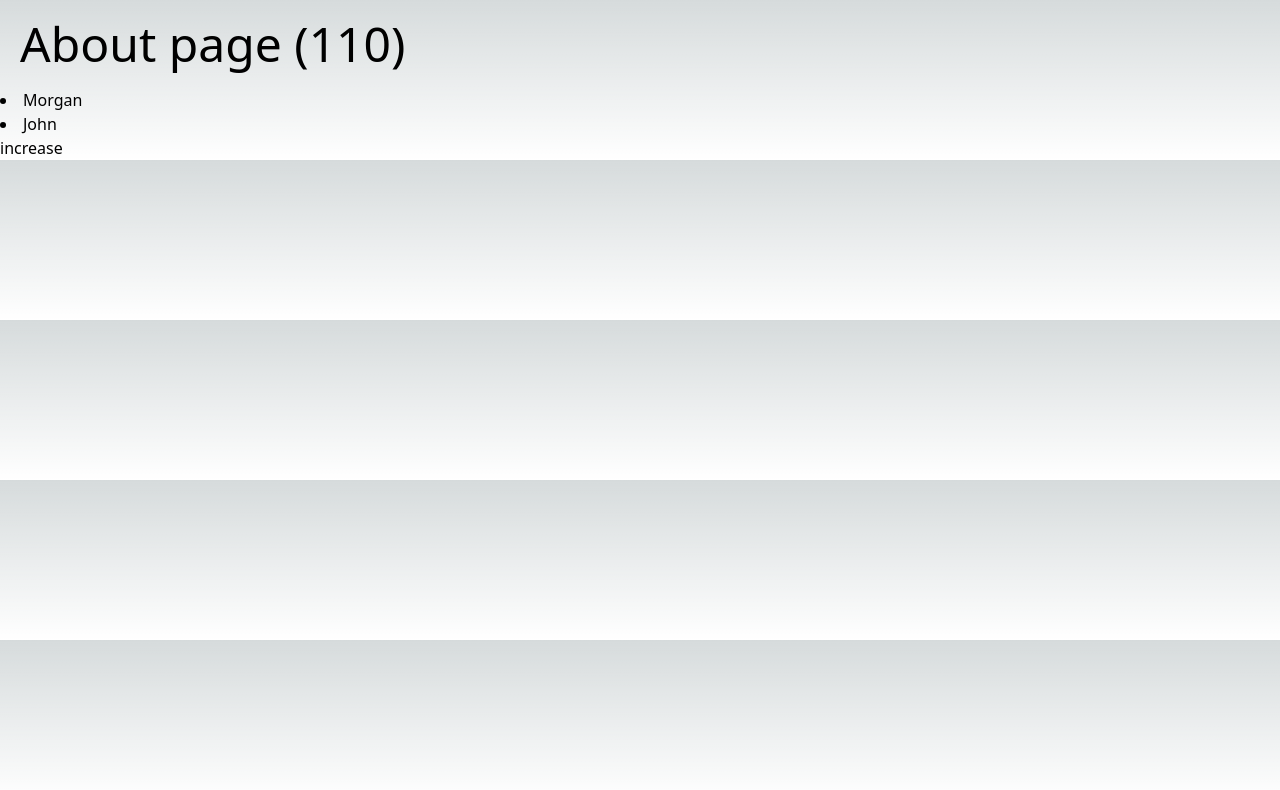
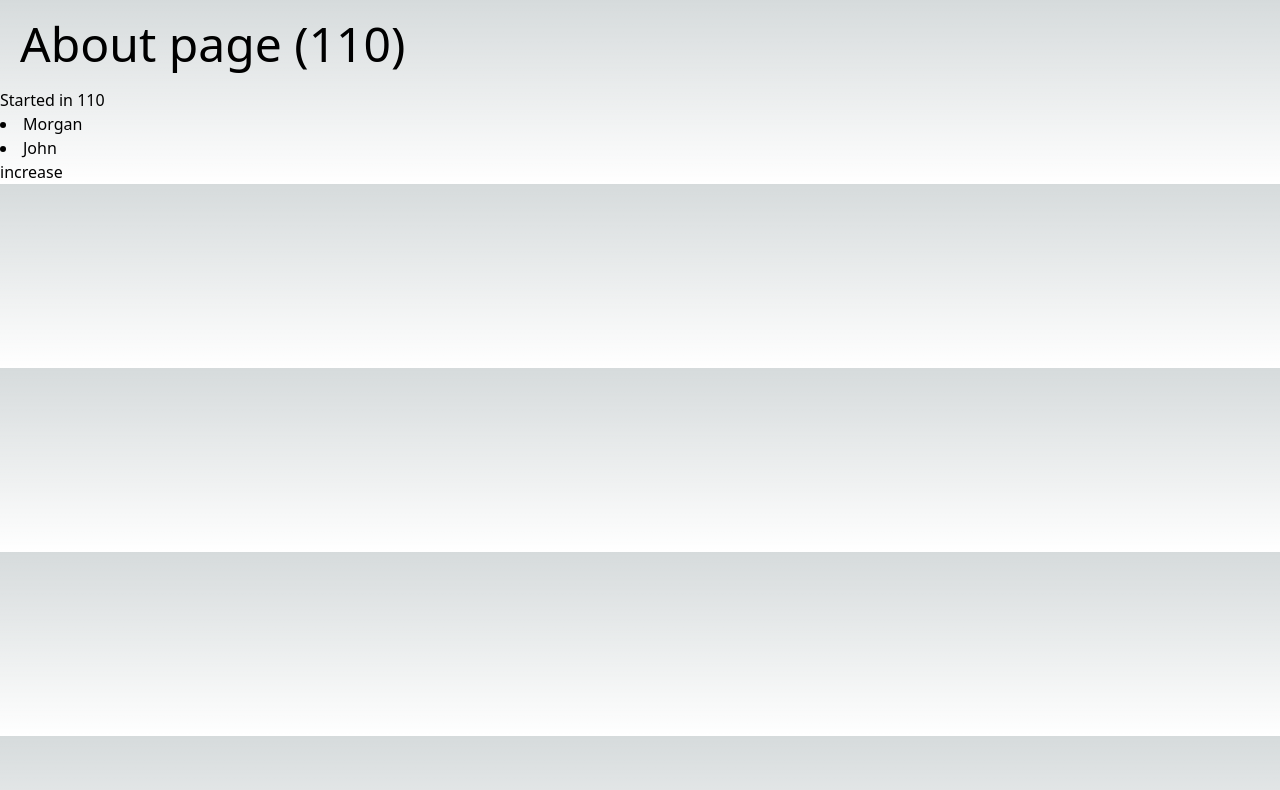
Before and after one commit to mspdl/nextjs-first_project, a Next.js app: page /about in a window 1280 px wide. Shown: the top 790 px of the page. Built offline with nearby package versions, Linux system fonts and the light colour scheme.

Commit message:
FastRefresh

```diff
--- a/src/pages/about/index.tsx
+++ b/src/pages/about/index.tsx
@@ -2,11 +2,14 @@ import Link from "next/link";
 import { useState } from "react";
 
 const About = () => {
-  const [count, setCount] = useState(110);
+  const DEFAULT_VALUE = 110;
+  const [count, setCount] = useState(DEFAULT_VALUE);
 
   return (
     <div>
       <h1 className="p-5 text-5xl">About page ({count})</h1>
+      <p>Started in {DEFAULT_VALUE}</p>
+      {/* Only refresh the component (p) above (the only that changed) but keeps the state*/}
       <ul className="list-disc list-inside">
         <li>
           <Link href="/about/morgan">Morgan</Link>
@@ -15,7 +18,6 @@ const About = () => {
           <Link href="/about/john">John</Link>
         </li>
       </ul>
-
       <button onClick={() => setCount(count + 1)}>increase</button>
     </div>
   );
```
